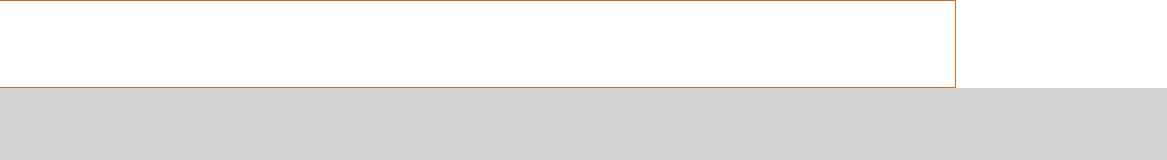
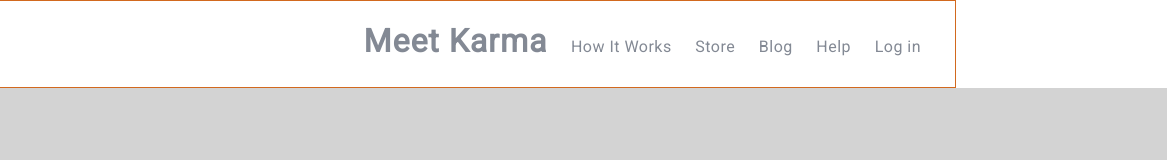
Before and after one commit to KyDokken/KarmaProject, a plain HTML site: page index.html in a window 1280 px wide. Shown: the full height of the page, 113-1280 px from the left. Drawn offline with Linux system fonts and the light colour scheme.

Commit message:
Header.2

```diff
--- a/css/style.css
+++ b/css/style.css
@@ -1,8 +1,19 @@
 /* Navigation Section */
+
+div {
+  border: 1px solid Chocolate;
+}
 
 .links {
   float: right;
+  /*box-sizing: border-box; ???!!! */
+}
+
+.links li {
   display: inline-block;
+  list-style-type: none;
+  margin-top: -2em;
+  padding: 0 1.2em 0 0;
 }
 
 .content {
@@ -21,10 +32,17 @@
   padding-top: 1em;
 }
 
+/* Primary section */
+
 body {
   background-color: LightGray;
 }
 
-div {
-  border: 1px solid Chocolate;
+/* Font/color section */
+
+* {
+  font-family: 'Roboto', sans-serif;
+  font-size: 16px;
+  color: #838994;
+  letter-spacing: 0.03em;
 }
--- a/index.html
+++ b/index.html
@@ -6,12 +6,21 @@
   <meta charset="UTF-8" />
   <link rel="stylesheet" href="css/normalize.css">
   <link rel="stylesheet" href="css/style.css">
+  <link href='https://fonts.googleapis.com/css?family=Roboto' rel='stylesheet' type='text/css'>
 </head>
 
 <body>
   <nav class="top-navigation">
     <div class="content">
       <img class="logo" src="images/karma-logo.svg" alt="Karma" width="26">
+      <ul class="links">
+        <li><h1>Meet Karma</h1></li>
+        <li>How It Works</li>
+        <li>Store</li>
+        <li>Blog</li>
+        <li>Help</li>
+        <li>Log in</li>
+      </ul>
     </div>
   </nav>
 </body>
```
